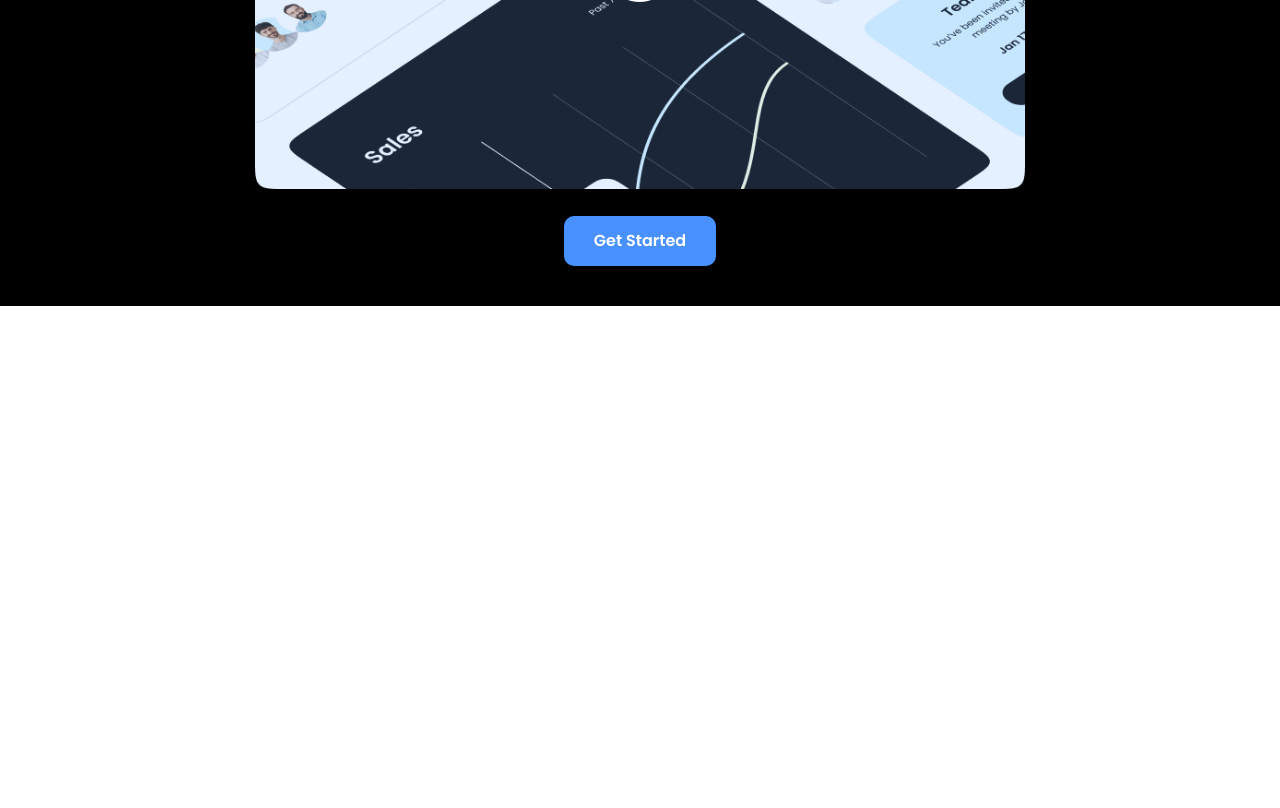
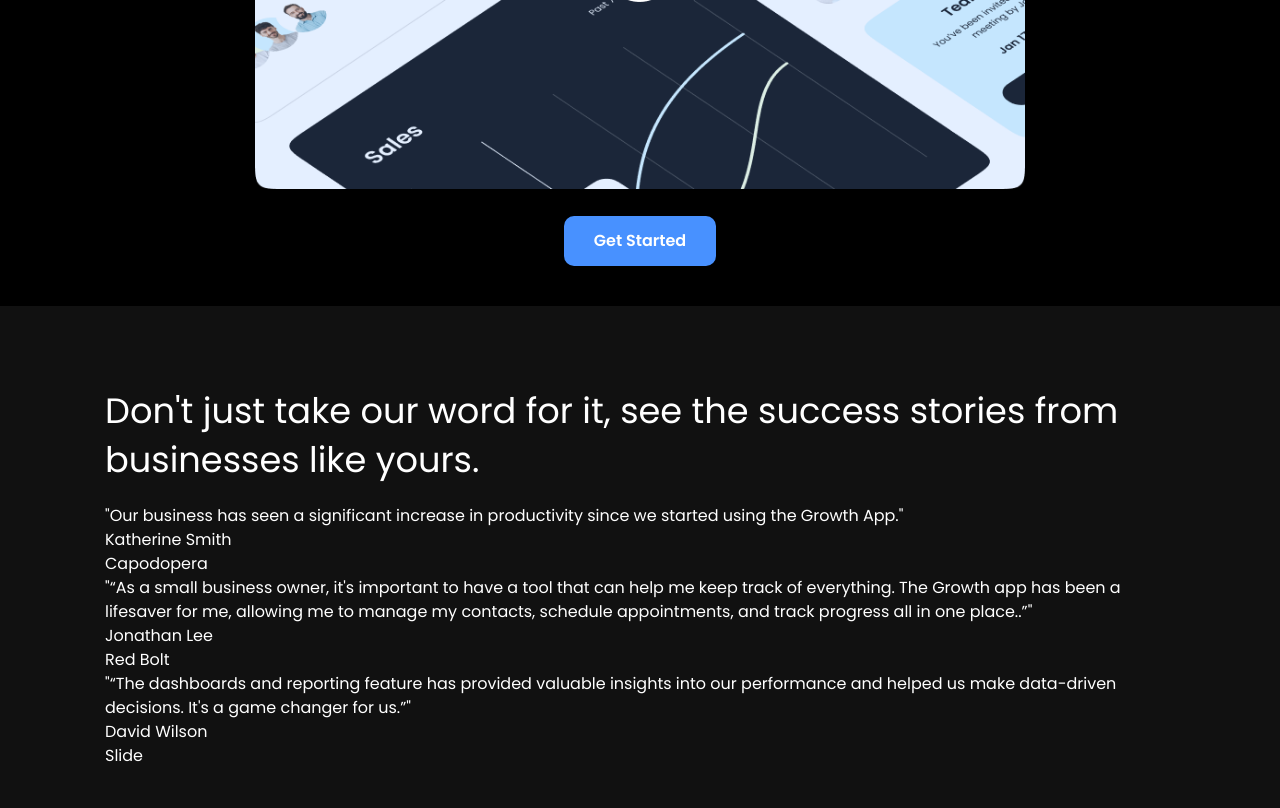
Before and after one commit to thesoftninja/LUT_repo_coursework, a plain HTML site: page LUT_coursework/index.html in a window 1280 px wide. Shown: the part 1152-1960 px from the top of the page. Before the commit the page ends 1458 px from the top, so only its background shows below. Drawn offline with Linux system fonts and the light colour scheme; files whose address does not match are found by name.

Commit message:
testimonials section

```diff
--- a/LUT_coursework/css/style.css
+++ b/LUT_coursework/css/style.css
@@ -102,6 +102,17 @@ img {
 
 .video-preview {
     margin-bottom: 20px;
+}
+
+/* Testimonials */
+
+.testimonials {
+    padding: 40px 0;
+}
+
+.testimonials .testimonials-heading {
+    width: 700px;
+    margin-bottom: 40px;
 }
 
 /* Utility Classes */
@@ -214,3 +225,5 @@ img {
     background: #000;
     color: #fff;
 }
+
+/* Card */
--- a/LUT_coursework/index.html
+++ b/LUT_coursework/index.html
@@ -80,6 +80,39 @@
         </div>
      </section>
 
+     <!-- Testimonials section -->
+
+     <section class="testimonials bg-dark">
+        <div class="container">
+            <h3 class="testimonials-headings text-xl">
+                Don't just take our word for it, see the success stories from businesses like yours.
+            </h3>
+            <div class="testimonials-grid">
+                <div class="card">
+                    <p>
+                        "Our business has seen a significant increase in productivity since we started using the Growth App."
+                    </p>
+                    <p>Katherine Smith</p>
+                    <p>Capodopera</p>
+                </div>
+                <div class="card">
+                    <p>
+                        "“As a small business owner, it's important to have a tool that can help me keep track of everything. The Growth app has been a lifesaver for me, allowing me to manage my contacts, schedule appointments, and track progress all in one place..”"
+                    </p>
+                    <p>Jonathan Lee</p>
+                    <p>Red Bolt</p>
+                </div>
+                <div class="card">
+                    <p>
+                        "“The dashboards and reporting feature has provided valuable insights into our performance and helped us make data-driven decisions. It's a game changer for us.”"
+                    </p>
+                    <p>David Wilson</p>
+                    <p>Slide</p>
+                </div>
+            </div>
+        </div>
+     </section>
+
     <script src="js/script.js"></script>
 </body>
 </html>
```
